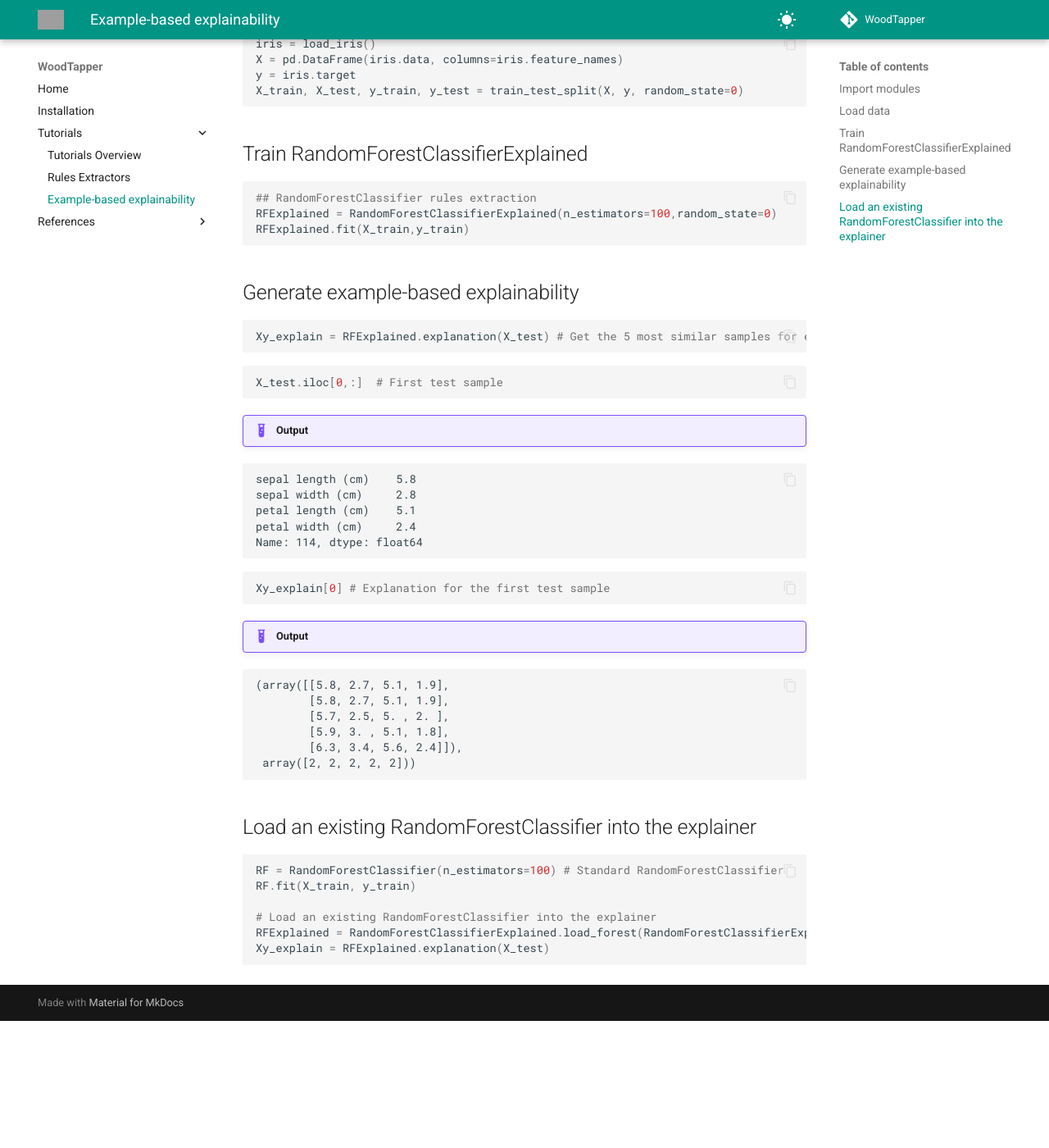
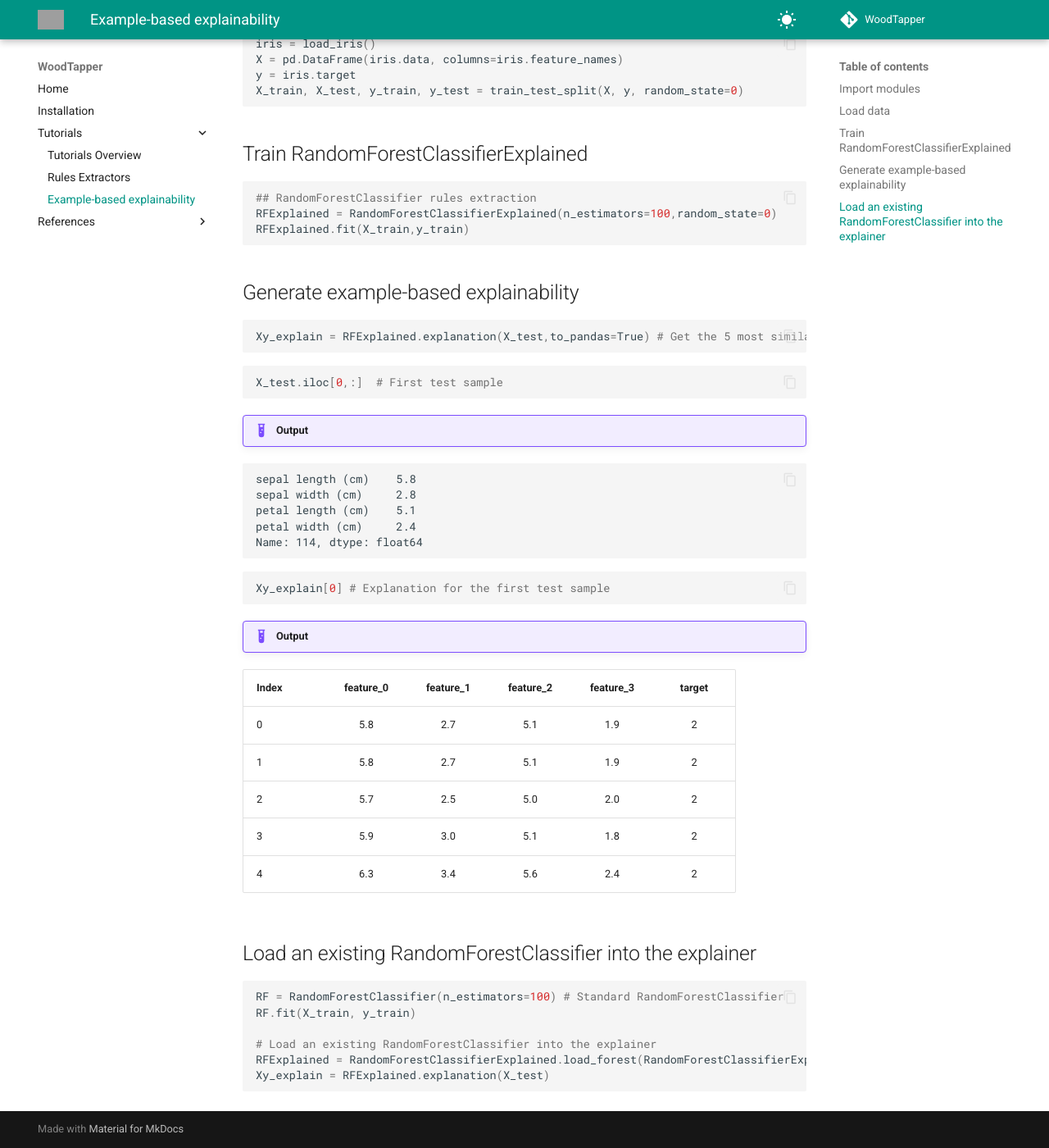
Before and after one commit to artefactory/woodtapper, an MkDocs documentation site: the page built from docs/2_tutorials_example_exp.md, in a window 1280 px wide and 1400 px high, scrolled down 582 px. Shown: the whole window at 82% size. Built offline with MkDocs 1.6.1 and Material for MkDocs 9.7.7, drawn with Linux system fonts in a browser that asks for light colours; comment, search, counter and statistics services are not loaded; before the commit the page ends 1827 px from its top, so only the background shows below that; grey boxes are pictures that could not be loaded.

Commit message:
feat: add df options (#46)
* fix(refs):doi from sklearn

* feat(type): add options for returning example samples as df with their targets

* fix: example based explainability with df option

* feat(infos): add paper link and citation

* feat(infos): add paper link and citation

* fix(dependencies): align sk-learn version to the compiled one with cython

````diff
--- a/docs/2_tutorials_example_exp.md
+++ b/docs/2_tutorials_example_exp.md
@@ -34,7 +34,7 @@ RFExplained.fit(X_train,y_train)
 
 ## Generate example-based explainability
 ```python
-Xy_explain = RFExplained.explanation(X_test) # Get the 5 most similar samples for each test sample
+Xy_explain = RFExplained.explanation(X_test,to_pandas=True) # Get the 5 most similar samples for each test sample
 ```
 
 ```python
@@ -53,14 +53,14 @@ Name: 114, dtype: float64
 Xy_explain[0] # Explanation for the first test sample
 ```
 !!! example "Output"
-```text
-(array([[5.8, 2.7, 5.1, 1.9],
-        [5.8, 2.7, 5.1, 1.9],
-        [5.7, 2.5, 5. , 2. ],
-        [5.9, 3. , 5.1, 1.8],
-        [6.3, 3.4, 5.6, 2.4]]),
- array([2, 2, 2, 2, 2]))
-```
+
+| Index | feature_0 | feature_1 | feature_2 | feature_3 | target |
+| :--- | :---: | :---: | :---: | :---: | :---: |
+| 0 | 5.8 | 2.7 | 5.1 | 1.9 | 2 |
+| 1 | 5.8 | 2.7 | 5.1 | 1.9 | 2 |
+| 2 | 5.7 | 2.5 | 5.0 | 2.0 | 2 |
+| 3 | 5.9 | 3.0 | 5.1 | 1.8 | 2 |
+| 4 | 6.3 | 3.4 | 5.6 | 2.4 | 2 |
 
 ## Load an existing RandomForestClassifier into the explainer
 
--- a/pyproject.toml
+++ b/pyproject.toml
@@ -1,5 +1,5 @@
 [build-system]
-requires = ["setuptools>=78.1.1", "wheel", "Cython>=3.1.2","numpy>=2.3.1","scikit-learn>=1.6.1" ]
+requires = ["setuptools>=78.1.1", "wheel", "Cython>=3.1.2","numpy>=2.3.1","scikit-learn==1.6.1" ]
 build-backend = "setuptools.build_meta"
 
 [project]
@@ -22,7 +22,7 @@ classifiers = [
 requires-python = ">=3.11,<3.13"
 dependencies = [
     "numpy>=2.3.1",
-    "scikit-learn>=1.6.1",
+    "scikit-learn==1.6.1",
 ]
 
 [project.urls]
````
Also changed, not shown: docs/index.md (+29 -0 lines), 1 other file.
